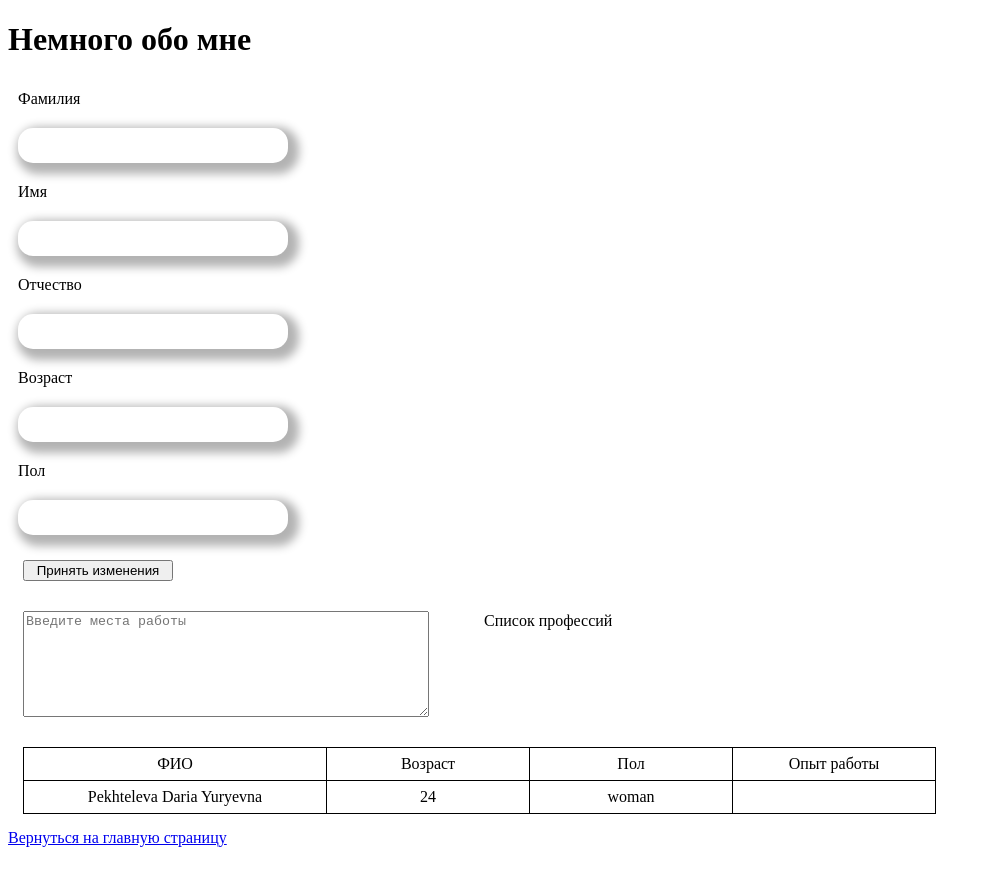
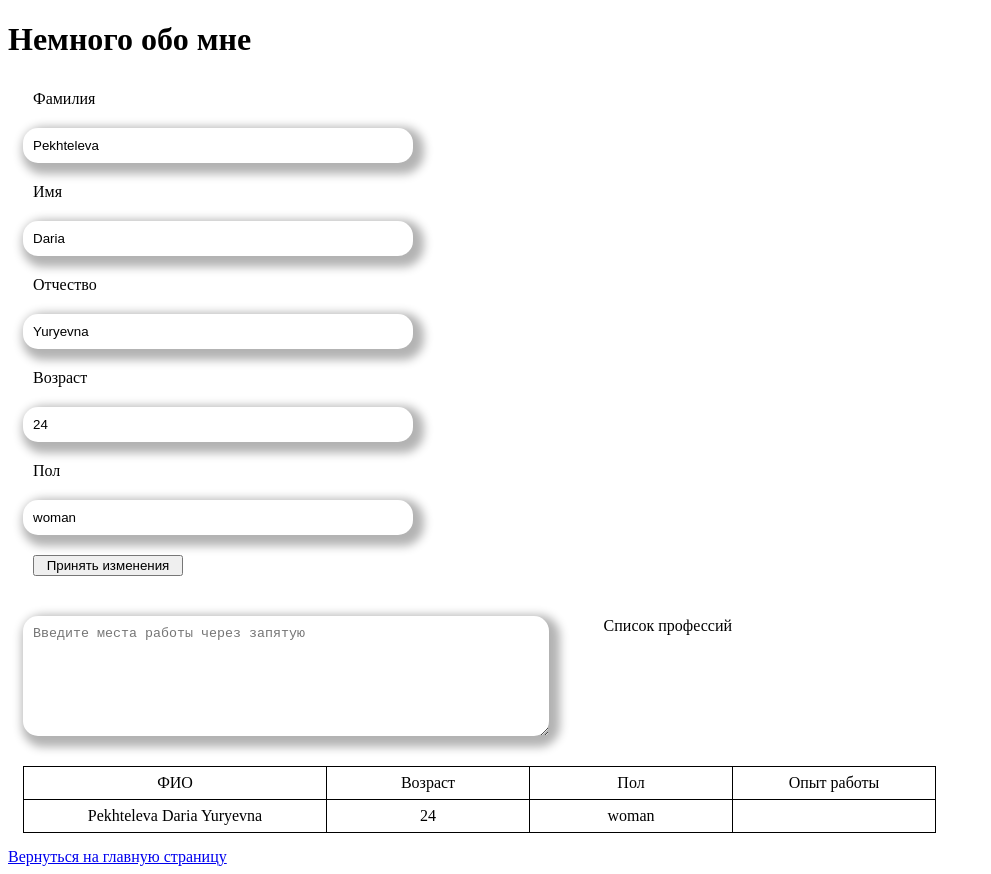
Before and after one commit to Dashazxcvbnm/project_vue, a Vue app: page /about in a window 1280 px wide. Shown: the whole page, without its empty margins (0-991 px from the left). Built offline with nearby package versions, Linux system fonts and the light colour scheme.

Commit message:
Исправленно пользовательское событие chageForm, создан компонент texterea

```diff
--- a/src/components/GUI/InputItem.vue
+++ b/src/components/GUI/InputItem.vue
@@ -14,21 +14,21 @@
 
 <script setup>
 
-const prop = defineProps(['modelValue', 'title']);
+const props = defineProps(['modelValue', 'title']);
 const emits = defineEmits(['update:modelValue']);
 
 </script>
 
-<style>
+<style scoped>
 
 .input-form {
-    margin: 10px;
+    margin: 10px auto;
     padding: 10px;
     border: 0;
     box-shadow: 5px 5px 10px 6px rgba(0, 0, 0, 0.3);
     border-radius: 15px;
     outline: none;
-    width: 250px;
+    width: 30%;
 }
 
 .label-name {
--- /dev/null
+++ b/src/components/GUI/TextareaItem.vue
@@ -0,0 +1,30 @@
+<template>
+
+    <textarea
+        id="textarea"
+        class="textarea-field"
+        :value="modelValue"
+        @input="$emit('update:modelValue', $event.target.value)">
+    </textarea>
+
+</template>
+
+<script setup>
+
+const props = defineProps(['modelValue']);
+const emits = defineEmits(['update:modelValue']);
+
+</script>
+
+<style scoped>
+
+.textarea-field {
+    padding: 10px;
+    border: 0;
+    box-shadow: 5px 5px 10px 6px rgba(0, 0, 0, 0.3);
+    border-radius: 15px;
+    outline: none;
+    width: 40%;
+}
+
+</style>
--- a/src/components/InputForm.vue
+++ b/src/components/InputForm.vue
@@ -23,20 +23,38 @@
 
       <button
       class="form-btn"
-        @click="$emit('changeForm', Object.assign({}, draftPerson))">Принять изменения</button>
+      @click="$emit('changeForm', JSON.parse(JSON.stringify(draftPerson)))">
+      Принять изменения</button>
     </form>
+
+    <div class="wrapper-list-job">
+
+      <TextareaItem
+      class="textarea"
+      placeholder="Введите места работы через запятую"
+      v-model="creatListJob"
+      :job="draftPerson.job"/>
+
+      <ul>Список профессий
+        <li v-for="(jobName, index) in jobsArr" :key="jobName">
+          Профессия {{ index + 1 }}: {{ jobName }}</li>
+      </ul>
+
+    </div>
+
 </div>
 </template>
 
 <script setup>
-import { reactive, ref } from 'vue';
+import { onMounted, ref, watch, reactive, computed } from 'vue';
 import InputItem from '../components/GUI/InputItem.vue';
+import TextareaItem from '../components/GUI/TextareaItem.vue'
 
 const props = defineProps({
   personData: Object,
 });
 
-const draftPerson = reactive({
+const draftPerson = ref({
   name: {
     surname: '',
     name: '',
@@ -46,20 +64,56 @@ const draftPerson = reactive({
   sex: ''
 })
 
+onMounted(() => {
+  copyPersonData()
+})
+
+const copyPersonData = () => {
+  return (draftPerson.value = JSON.parse(JSON.stringify(props.personData)))
+}
+
+watch(
+  () => props.personData,
+  () => {
+    copyPersonData()
+  }
+)
+
+const jobsArr = reactive([])
+
+const creatListJob = computed({
+  get: () => {
+   return draftPerson.job
+  },
+
+  set: (newValue) => {
+    draftPerson.job = newValue
+    if (newValue.at(-1) === ',') {
+        jobsArr.push(newValue.split(',').at(-2))
+  }},
+
+})
 </script>
 
-<style>
+<style scoped>
 .form {
   display: flex;
   flex-direction: column;
+  margin: 15px;
 }
 
-.percon-info {
+.textarea {
+  width: 40%;
+  height: 100px;
   margin: 15px;
+}
+
+.wrapper-list-job {
+  display: flex;
 }
 
 .form-btn {
   width: 150px;
-  margin: 15px;
+  margin: 10px;
 }
 </style>
--- a/src/views/AboutPage.vue
+++ b/src/views/AboutPage.vue
@@ -6,23 +6,8 @@
     :personData="person"
     @change-form="changeForm"/>
 
-    <div class="wrapper-list-job">
-
-      <textarea
-      class="textarea"
-      placeholder="Введите места работы"
-      v-model="creatListJob"
-      :job="person.job"></textarea>
-
-      <ul>Список профессий
-        <li v-for="(jobName, index) in jobsArr" :key="jobsArr">
-          Профессия {{ index + 1 }}: {{ jobName }}</li>
-      </ul>
-
-    </div>
-
     <Spreadsheet
-    v-bind:person="person"/>
+    :person="person"/>
 
     <div><router-link to="/">Вернуться на главную страницу</router-link></div>
 
@@ -30,7 +15,7 @@
 </template>
 
 <script setup>
-import { reactive, computed, ref } from 'vue';
+import { reactive } from 'vue';
 import Spreadsheet from '../components/Spreadsheet.vue';
 import InputForm from '../components/InputForm.vue';
 
@@ -44,61 +29,15 @@ const person = reactive({
   sex: 'woman'
 });
 
-const jobsArr = reactive([])
 person.job = '';
 
-const creatListJob = computed({
-  get: () => {
-   return person.job
-  },
-
-  set: (newValue) => {
-    person.job = newValue
-    if (newValue.at(-1) === ',') {
-        jobsArr.push(newValue.split(',').at(-2))
-  }},
-
-});
-
 const changeForm = function(personData) {
-  console.log(JSON.parse(JSON.stringify(personData)))
-     JSON.parse(JSON.stringify(personData), function(key, value) {
-
-        // return person[key] = personData[key]
-          if (typeof value === 'object') {
-            console.log(value);
-          }
-           person[key] = personData[key]
-        });
-      }
-
-
-
-// const changeForm = function(personData) {
-//   console.log(personData)
-//   for (let key in personData) {
-//     if (!personData[key].lenght) {
-//     if (['name', 'surname', 'patronymic'].includes(key)) {
-//       person.name[key] = personData[key]
-//     }
-//     else {
-//       person[key] = personData[key]
-//     }
-//   }
-// }
-// };
+  Object.keys(personData).forEach((personDataKey) => {
+    person[personDataKey] = personData[personDataKey]
+  })
+}
 
 </script>
 
 <style scoped>
-
-.textarea {
-  width: 400px;
-  height: 100px;
-  margin: 15px;
-}
-
-.wrapper-list-job {
-  display: flex;
-}
 </style>
```
Lines whose indentation alone changed are shown as unchanged.
